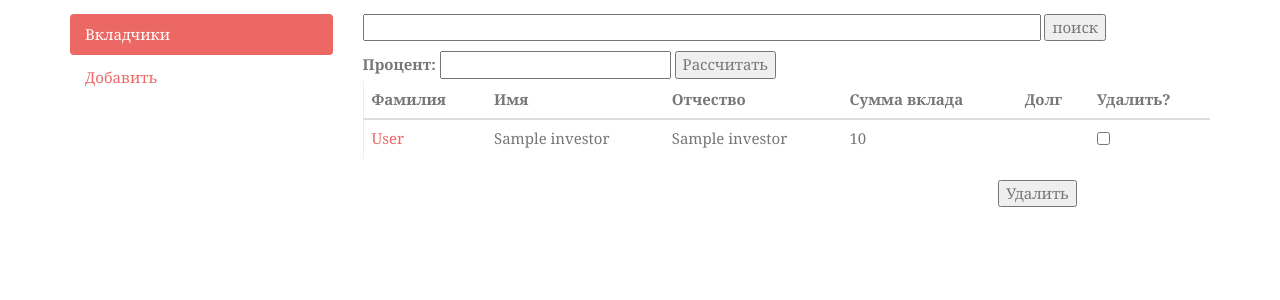
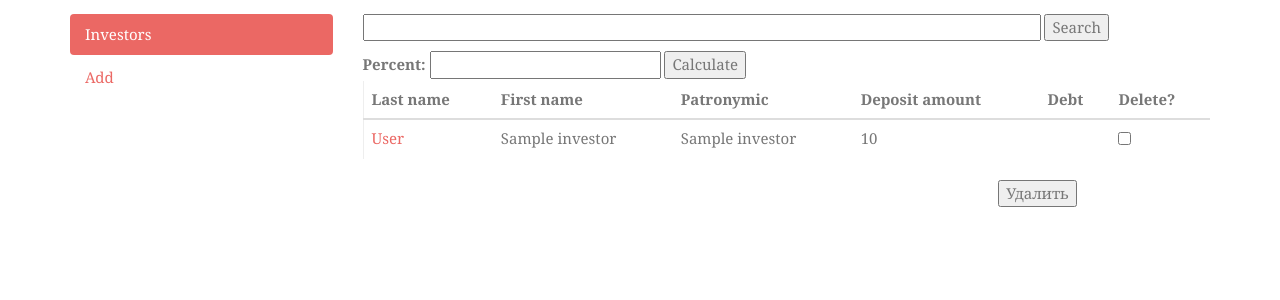
Before and after one commit to pukteam/ms, a Django app: page /investor/ in a window 1280 px wide. Shown: the part 61-361 px from the top of the page. Run offline with Django 3.2, Linux system fonts and the light colour scheme; a user stored in the database is signed in; tables that the repository leaves empty hold one stand-in row (values such as "Sample post"); parts of the project's set-up code (start-up, migrations or seed data) failed here and were passed over; some libraries are stand-ins or nearby versions; some web fonts are replaced.

Commit message:
#3 Translations added in templates

```diff
--- a/representation/templates/representation/investor.html
+++ b/representation/templates/representation/investor.html
@@ -1,36 +1,37 @@
 {% extends 'representation/base.html' %}
+{% load i18n %}
 
 {% block title %}
-Вкладчики
+{% trans "Investors" %}
 {% endblock %}
 
 {% block content %}
     <div class="row">
         <div class="col-md-3 sidebar">
           <ul class="nav nav-pills nav-stacked">
-            <li class="active"><a href="{% url 'representation:investor' %}">Вкладчики</a></li>
-            <li><a href="{% url 'representation:addinvestor' %}">Добавить</a></li>
+            <li class="active"><a href="{% url 'representation:investor' %}">{% trans "Investors" %}</a></li>
+            <li><a href="{% url 'representation:addinvestor' %}">{% trans "Add" %}</a></li>
           </ul>
         </div>
 
         <div class="col-md-9 content">
             <form method="get" style="margin-bottom: 10px">
                 <input name="search" type="text" style="width: 80%;" value="{{ search }}">
-                <input type="submit" value="поиск">
+                <input type="submit" value="{% trans "Search" %}">
             </form>
-            <label>Процент: </label>
+            <label>{% trans "Percent" %}: </label>
             <input type="text" name="percent">
-            <button name="percentButton">Рассчитать</button>
+            <button name="percentButton">{% trans "Calculate" %}</button>
             <form action="{% url 'representation:deleteinvestor' %}" method="post">
                 {% csrf_token %}
                 <table class="table table-hover" style="border-left: 1px solid #eee">
                     <thead>
-                    <th>Фамилия</th>
-                    <th>Имя</th>
-                    <th>Отчество</th>
-                    <th>Сумма вклада</th>
-                    <th>Долг</th>
-                    <th>Удалить?</th>
+                    <th>{% trans "Last name" %}</th>
+                    <th>{% trans "First name" %}</th>
+                    <th>{% trans "Patronymic" %}</th>
+                    <th>{% trans "Deposit amount" %}</th>
+                    <th>{% trans "Debt" %}</th>
+                    <th>{% trans "Delete" %}?</th>
                     </thead>
 
                         <tbody>
```
Also changed, not shown: representation/templates/representation/addbankcard.html (+4 -3 lines), representation/templates/representation/addinvestor.html (+4 -3 lines), representation/templates/representation/login.html (+5 -4 lines).
